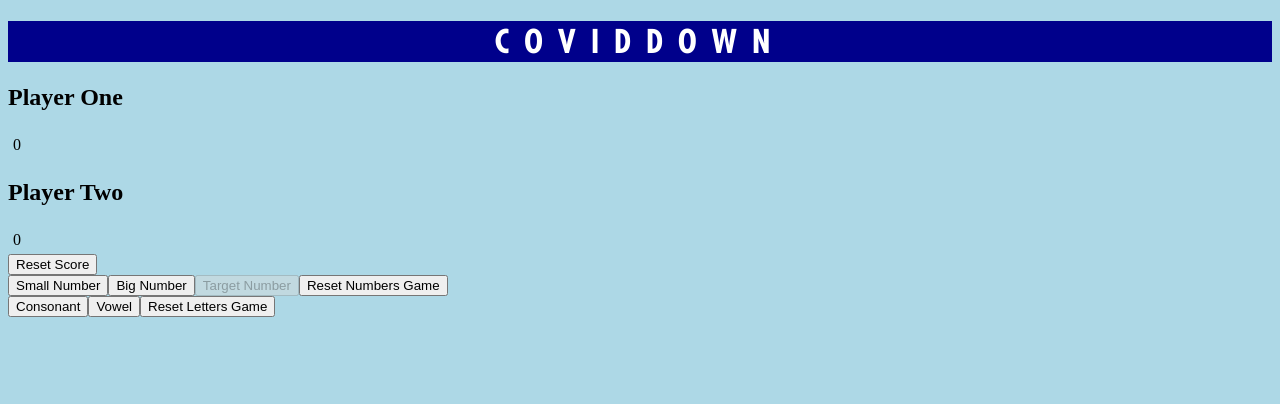
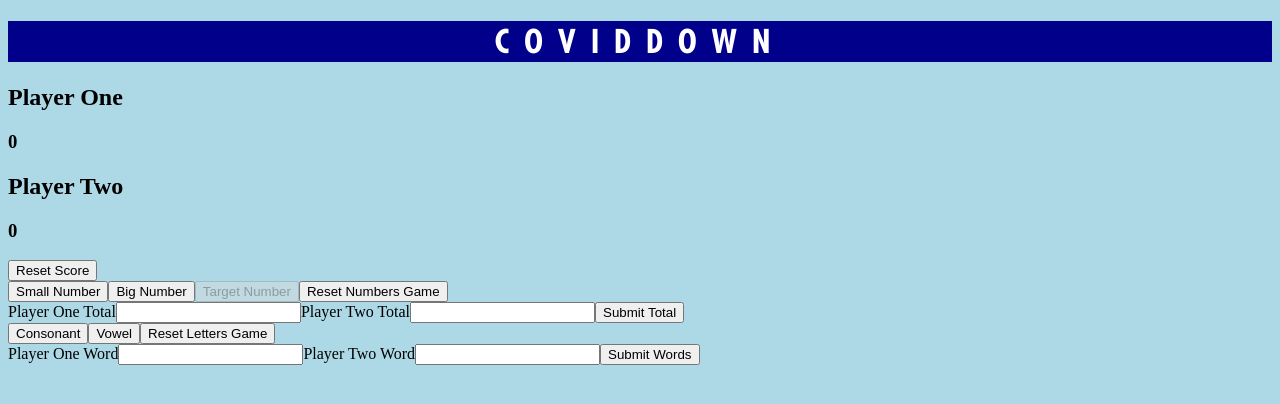
Before and after one commit to batespcm/covid-down-react, a React (Create React App) app: page / in a window 1280 px wide. Shown: the top 404 px of the page. Built offline with nearby package versions, Linux system fonts and the light colour scheme.

Commit message:
scoring working now for letters game

```diff
--- a/src/App.js
+++ b/src/App.js
@@ -3,17 +3,41 @@ import './App.css';
 import Header from './components/Header';
 import LettersGame from './components/LettersGame';
 import NumbersGame from './components/NumbersGame';
-import ScoreCounter from './components/ScoreCounter';
+import TotalScoreCounter from './components/TotalScoreCounter';
 
 class App extends React.Component {
+  // keep score
+  state = {
+    playerOne: 0,
+    playerTwo: 0,
+  };
+
+  resetScore = () => {
+    this.setState({ playerOne: 0, playerTwo: 0 });
+  };
+
+  incrementPlayerScore = (player, score) => {
+    console.log(player, score, 'playerScore console.log'); // undefined
+    // some code required in here to take a form value and add that number to existing number playerOne[0]
+    this.setState((currentState) => {
+      return {
+        [player]: currentState[player] + score,
+      };
+    });
+  };
+
   render() {
-    console.log(this.state);
     return (
       <div className="App">
         <Header />
-        <ScoreCounter />
+        {/* display score in the score counter */}
+        <TotalScoreCounter
+          resetScore={this.resetScore}
+          playerOne={this.state.playerOne}
+          playerTwo={this.state.playerTwo}
+        />
         <NumbersGame />
-        <LettersGame />
+        <LettersGame incrementPlayerScore={this.incrementPlayerScore} />
         {
           //add the first button
           //add the second button
--- a/src/components/LettersGame.js
+++ b/src/components/LettersGame.js
@@ -1,17 +1,16 @@
 import React from 'react';
+import LettersScoreForm from './LettersScoreForm';
 
 class LettersGame extends React.Component {
-  constructor(props) {
-    super(props);
-    this.state = {
-      letters: [],
-    };
-    this.baseState = this.state;
-  }
+  state = {
+    letters: [],
+  };
 
   resetLettersGame = () => {
     //resets the letters grid
-    this.setState(this.baseState);
+    this.setState({
+      letters: [],
+    });
   };
 
   getVowel = () => {
@@ -59,6 +58,12 @@ class LettersGame extends React.Component {
         <button id="LettersButton" onClick={this.resetLettersGame}>
           Reset Letters Game
         </button>
+
+        {
+          <LettersScoreForm
+            incrementPlayerScore={this.props.incrementPlayerScore}
+          />
+        }
         <table id="LettersTable">
           <tr>
             {this.state.letters.map((letter) => {
--- /dev/null
+++ b/src/components/LettersScoreForm.js
@@ -0,0 +1,52 @@
+import React from 'react';
+
+class LettersScoreForm extends React.Component {
+  state = {
+    playerOneWord: '',
+    playerTwoWord: '',
+  };
+
+  handleSubmit = (event) => {
+    event.preventDefault();
+    let player;
+    let score;
+    if (this.state.playerOneWord.length > this.state.playerTwoWord.length) {
+      player = 'playerOne';
+      score = this.state.playerOneWord.length;
+    } else if (
+      this.state.playerOneWord.length < this.state.playerTwoWord.length
+    ) {
+      player = 'playerTwo';
+      score = this.state.playerTwoWord.length;
+    }
+    this.props.incrementPlayerScore(player, score);
+  };
+
+  handleWord = (event) => {
+    const { name, value } = event.target;
+    this.setState({ [name]: value });
+    //  const wordlength = event.target.value.length;
+  };
+
+  // handleWordPlayerTwo = (event) => {
+  //   const { playerTwoWord, value } = event.target;
+  //   this.setState({ [playerTwoWord]: value });
+  // };
+
+  // method which updates state with the input of the user  - onChange
+  // onSubmit on the form - figure out which is the logest word and increase score in App.
+  render() {
+    return (
+      <form onSubmit={this.handleSubmit}>
+        <label>Player One Word</label>
+        <input name="playerOneWord" onChange={this.handleWord} />
+        <label>Player Two Word</label>
+        <input name="playerTwoWord" onChange={this.handleWord} />
+        <button> Submit Words</button>
+        {/* label, input field, button */}
+      </form>
+    );
+  }
+}
+
+export default LettersScoreForm;
--- a/src/components/NumbersGame.js
+++ b/src/components/NumbersGame.js
@@ -1,19 +1,18 @@
 import React from 'react';
+import NumbersRoundForm from './NumbersRoundForm';
 
 class NumbersGame extends React.Component {
-  constructor(props) {
-    super(props);
-    this.state = {
-      numbers: [],
-      target: [],
-    };
-
-    this.baseState = this.state;
-  }
+  state = {
+    numbers: [],
+    target: [],
+  };
 
   resetNumbersGame = () => {
     //resets the numbers game
-    this.setState(this.baseState);
+    this.setState({
+      numbers: [],
+      target: [],
+    });
   };
   randomOneToTen = () => {
     const smallNumber = Math.floor(Math.random() * 10) + 1;
@@ -74,6 +73,7 @@ class NumbersGame extends React.Component {
         <button id="NumbersButton" onClick={this.resetNumbersGame}>
           Reset Numbers Game
         </button>
+        {<NumbersRoundForm />}
         <table id="NumbersTarget">
           <tr>
             {this.state.target.map((goal) => {
--- /dev/null
+++ b/src/components/NumbersRoundForm.js
@@ -0,0 +1,27 @@
+import React from 'react';
+
+class NumbersRoundForm extends React.Component {
+  state = {
+    totalMadePlayerOne: 0,
+    totalMadePlayerTwo: 0,
+  };
+
+  handleSubmit = (event) => {
+    event.preventDefault();
+  };
+
+  render() {
+    return (
+      <form onSubmit={this.handleSubmit}>
+        <label>Player One Total</label>
+        <input />
+        <label>Player Two Total</label>
+        <input />
+        <button> Submit Total</button>
+        {/* label, input field, button */}
+      </form>
+    );
+  }
+}
+
+export default NumbersRoundForm;
--- a/src/components/ScoreCounter.js
+++ /dev/null
@@ -1,65 +0,0 @@
-import React from 'react';
-
-class ScoreCounter extends React.Component {
-  constructor(props) {
-    super(props);
-    this.state = {
-      playerOne: [0],
-      playerTwo: [0],
-    };
-    this.baseState = this.state;
-  }
-
-  // how to create a function that will autopopulate how many players based on user input
-
-  resetScore = () => {
-    //rests the score count
-    this.setState(this.baseState);
-  };
-
-  playerOneScore = () => {
-    // some code required in here to take a form value and add that number to existing number playerOne[0]
-    this.setState((currentState) => {
-      return {
-        playerOne: [...currentState.playerOne],
-      };
-    });
-  };
-
-  playerTwoScore = () => {
-    // some code required in here to take a form value and add that number to existing number playerTwo[0]
-    this.setState((currentState) => {
-      return {
-        playerTwo: [...currentState.playerTwo],
-      };
-    });
-  };
-
-  render() {
-    return (
-      <main>
-        <h2>Player One</h2>
-        <table id="ScoreTable">
-          <tr>
-            {this.state.playerOne.map((score) => {
-              return <td>{score}</td>;
-            })}
-          </tr>
-        </table>
-        <h2>Player Two</h2>
-        <table id="ScoreTable">
-          <tr>
-            {this.state.playerTwo.map((score) => {
-              return <td>{score}</td>;
-            })}
-          </tr>
-        </table>
-        <button id="ScoreButton" onClick={this.resetScore}>
-          Reset Score
-        </button>
-      </main>
-    );
-  }
-}
-
-export default ScoreCounter;
--- /dev/null
+++ b/src/components/TotalScoreCounter.js
@@ -0,0 +1,21 @@
+import React from 'react';
+
+class TotalScoreCounter extends React.Component {
+  // how to create a function that will autopopulate how many players based on user input
+
+  render() {
+    return (
+      <main>
+        <h2>Player One</h2>
+        <h3 id="ScoreTable">{this.props.playerOne}</h3>
+        <h2>Player Two</h2>
+        <h3 id="ScoreTable">{this.props.playerTwo}</h3>
+        <button id="ScoreButton" onClick={this.props.resetScore}>
+          Reset Score
+        </button>
+      </main>
+    );
+  }
+}
+
+export default TotalScoreCounter;
```
